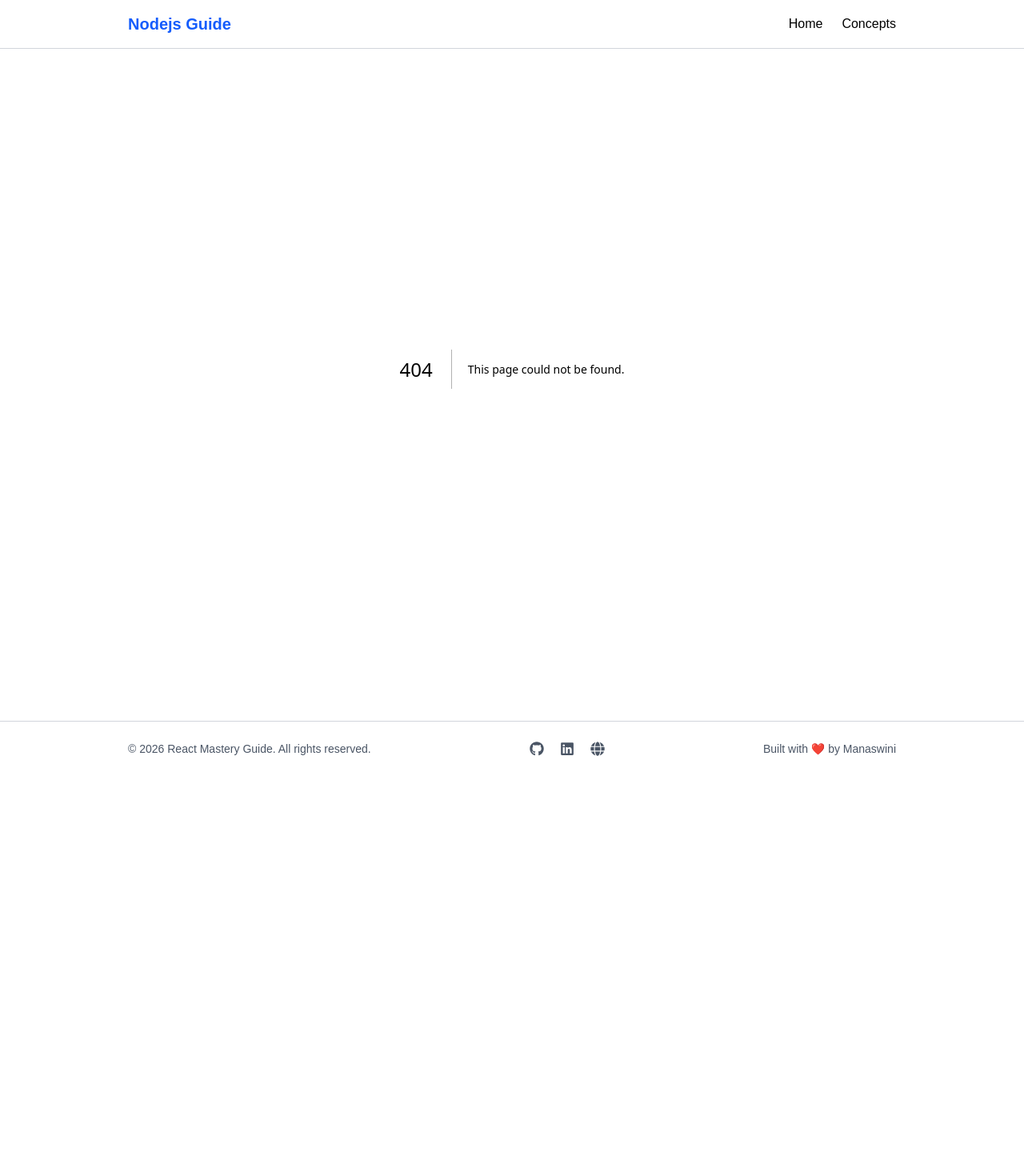
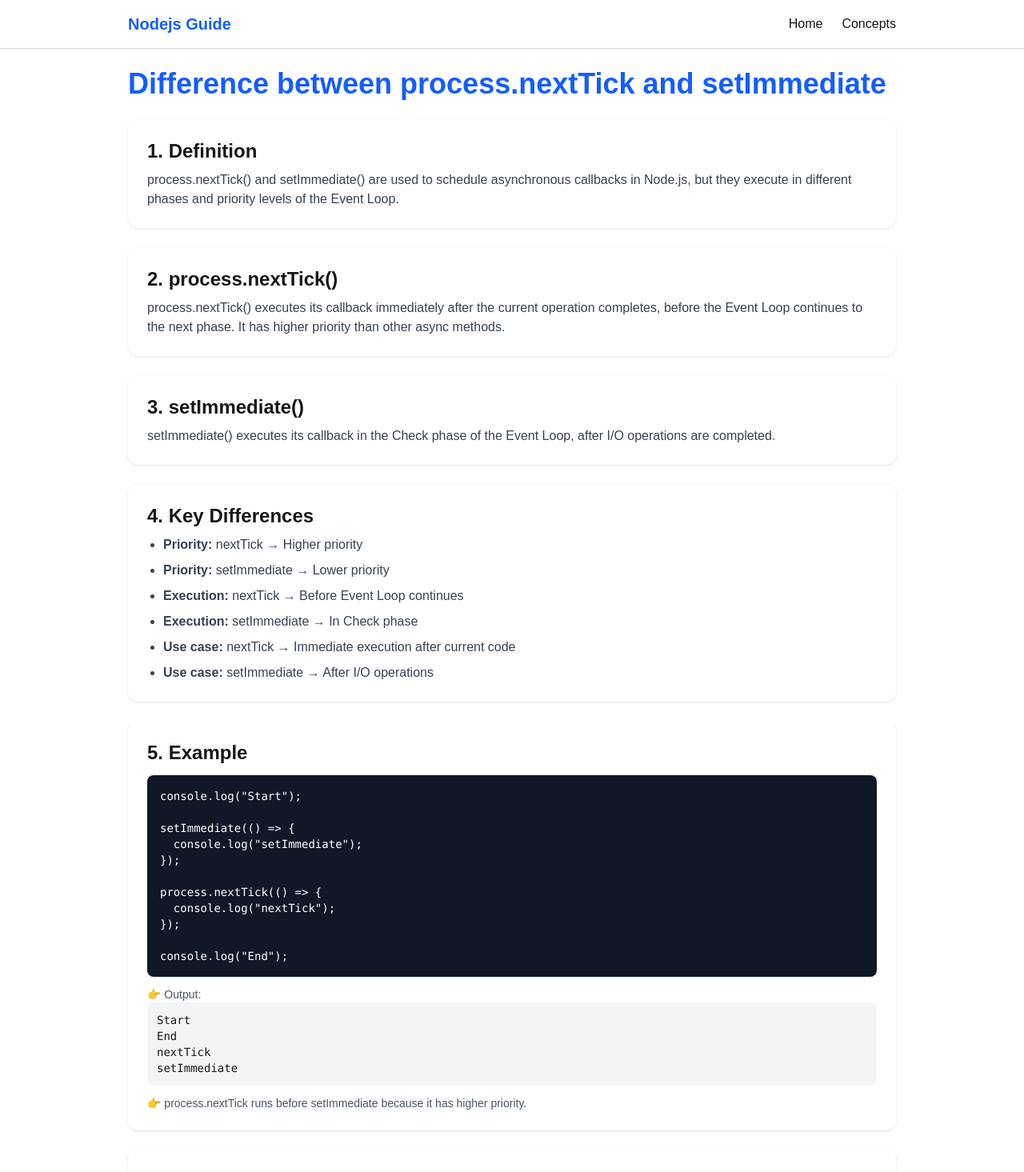
Before and after one commit to Monisasmal/NodeJS-Concepts, a Next.js app: page /concepts/NextTickVsSetImmediate in a window 1280 px wide. Before the commit this address had no page. Shown: the top 1465 px of the page at 80% size. Before the commit the page ends 970 px from the top, so only its background shows below. Built offline with nearby package versions, Linux system fonts and the light colour scheme.

Commit message:
first commit

```diff
--- /dev/null
+++ b/src/app/concepts/NextTickVsSetImmediate/page.tsx
@@ -0,0 +1,131 @@
+export default function NextTickVsSetImmediate() {
+  return (
+    <div className="w-full max-w-5xl mx-auto px-4 sm:px-6 lg:px-8 py-6">
+
+      <h1 className="text-2xl sm:text-3xl md:text-4xl font-bold text-blue-600 mb-6">
+        Difference between process.nextTick and setImmediate
+      </h1>
+
+      {/* Definition */}
+      <section className="mb-6 bg-white shadow-sm rounded-xl p-4 sm:p-6">
+        <h2 className="text-lg sm:text-xl md:text-2xl font-semibold mb-2">
+          1. Definition
+        </h2>
+        <p className="text-sm sm:text-base text-gray-700">
+          process.nextTick() and setImmediate() are used to schedule asynchronous
+          callbacks in Node.js, but they execute in different phases and priority levels
+          of the Event Loop.
+        </p>
+      </section>
+
+      {/* process.nextTick */}
+      <section className="mb-6 bg-white shadow-sm rounded-xl p-4 sm:p-6">
+        <h2 className="text-lg sm:text-xl md:text-2xl font-semibold mb-2">
+          2. process.nextTick()
+        </h2>
+        <p className="text-sm sm:text-base text-gray-700">
+          process.nextTick() executes its callback immediately after the current
+          operation completes, before the Event Loop continues to the next phase.
+          It has higher priority than other async methods.
+        </p>
+      </section>
+
+      {/* setImmediate */}
+      <section className="mb-6 bg-white shadow-sm rounded-xl p-4 sm:p-6">
+        <h2 className="text-lg sm:text-xl md:text-2xl font-semibold mb-2">
+          3. setImmediate()
+        </h2>
+        <p className="text-sm sm:text-base text-gray-700">
+          setImmediate() executes its callback in the Check phase of the Event Loop,
+          after I/O operations are completed.
+        </p>
+      </section>
+
+      {/* Key Differences */}
+      <section className="mb-6 bg-white shadow-sm rounded-xl p-4 sm:p-6">
+        <h2 className="text-lg sm:text-xl md:text-2xl font-semibold mb-2">
+          4. Key Differences
+        </h2>
+        <ul className="list-disc ml-5 text-sm sm:text-base text-gray-700 space-y-2">
+          <li><b>Priority:</b> nextTick → Higher priority</li>
+          <li><b>Priority:</b> setImmediate → Lower priority</li>
+          <li><b>Execution:</b> nextTick → Before Event Loop continues</li>
+          <li><b>Execution:</b> setImmediate → In Check phase</li>
+          <li><b>Use case:</b> nextTick → Immediate execution after current code</li>
+          <li><b>Use case:</b> setImmediate → After I/O operations</li>
+        </ul>
+      </section>
+
+      {/* Example */}
+      <section className="mb-6 bg-white shadow-sm rounded-xl p-4 sm:p-6">
+        <h2 className="text-lg sm:text-xl md:text-2xl font-semibold mb-3">
+          5. Example
+        </h2>
+
+        <pre className="bg-gray-900 text-white p-3 sm:p-4 rounded-lg overflow-x-auto text-xs sm:text-sm">
+{`console.log("Start");
+
+setImmediate(() => {
+  console.log("setImmediate");
+});
+
+process.nextTick(() => {
+  console.log("nextTick");
+});
+
+console.log("End");`}
+        </pre>
+
+        <p className="text-sm text-gray-600 mt-3">👉 Output:</p>
+
+        <pre className="bg-gray-100 p-3 rounded-lg text-xs sm:text-sm">
+{`Start
+End
+nextTick
+setImmediate`}
+        </pre>
+
+        <p className="text-sm text-gray-600 mt-3">
+          👉 process.nextTick runs before setImmediate because it has higher priority.
+        </p>
+      </section>
+
+      {/* Why Important */}
+      <section className="mb-6 bg-white shadow-sm rounded-xl p-4 sm:p-6">
+        <h2 className="text-lg sm:text-xl md:text-2xl font-semibold mb-2">
+          6. Why This is Important
+        </h2>
+        <ul className="list-disc ml-5 text-sm sm:text-base text-gray-700 space-y-1">
+          <li>Helps understand async execution order</li>
+          <li>Important for debugging</li>
+          <li>Frequently asked in interviews</li>
+        </ul>
+      </section>
+
+      {/* Warning */}
+      <section className="mb-6 bg-yellow-50 border-l-4 border-yellow-400 rounded-xl p-4 sm:p-6">
+        <h2 className="text-lg sm:text-xl md:text-2xl font-semibold mb-2">
+          7. Important Note
+        </h2>
+        <p className="text-sm sm:text-base text-gray-700">
+          Overusing process.nextTick() can block the Event Loop because it keeps
+          executing before moving to the next phase.
+        </p>
+      </section>
+
+      {/* Interview Points */}
+      <section className="bg-white shadow-sm rounded-xl p-4 sm:p-6">
+        <h2 className="text-lg sm:text-xl md:text-2xl font-semibold mb-3">
+          Interview Points
+        </h2>
+        <ul className="list-disc pl-5 text-gray-700 text-sm sm:text-base space-y-2">
+          <li>process.nextTick runs before Event Loop phases</li>
+          <li>setImmediate runs in Check phase</li>
+          <li>nextTick has higher priority</li>
+          <li>Overuse of nextTick can block Event Loop</li>
+        </ul>
+      </section>
+
+    </div>
+  );
+}
--- a/src/app/concepts/page.tsx
+++ b/src/app/concepts/page.tsx
@@ -11,6 +11,7 @@ const concept = [
      {name: "What is Event Loop??", path:"/concepts/WhatIsEventLoop"},
      {name: "What is Event Lopp Phase?", path:"/concepts/EventLoopPhases"},
      {name: "Difference between setTimeout and setImmediate?", path:"/concepts/SetTimeoutVsSetImmediate"},
+     {name: "Difference between process.nextTick and setImmediate?", path:"/concepts/NextTickVsSetImmediate"},
 ];
 
 export default function Concepts(){
```
